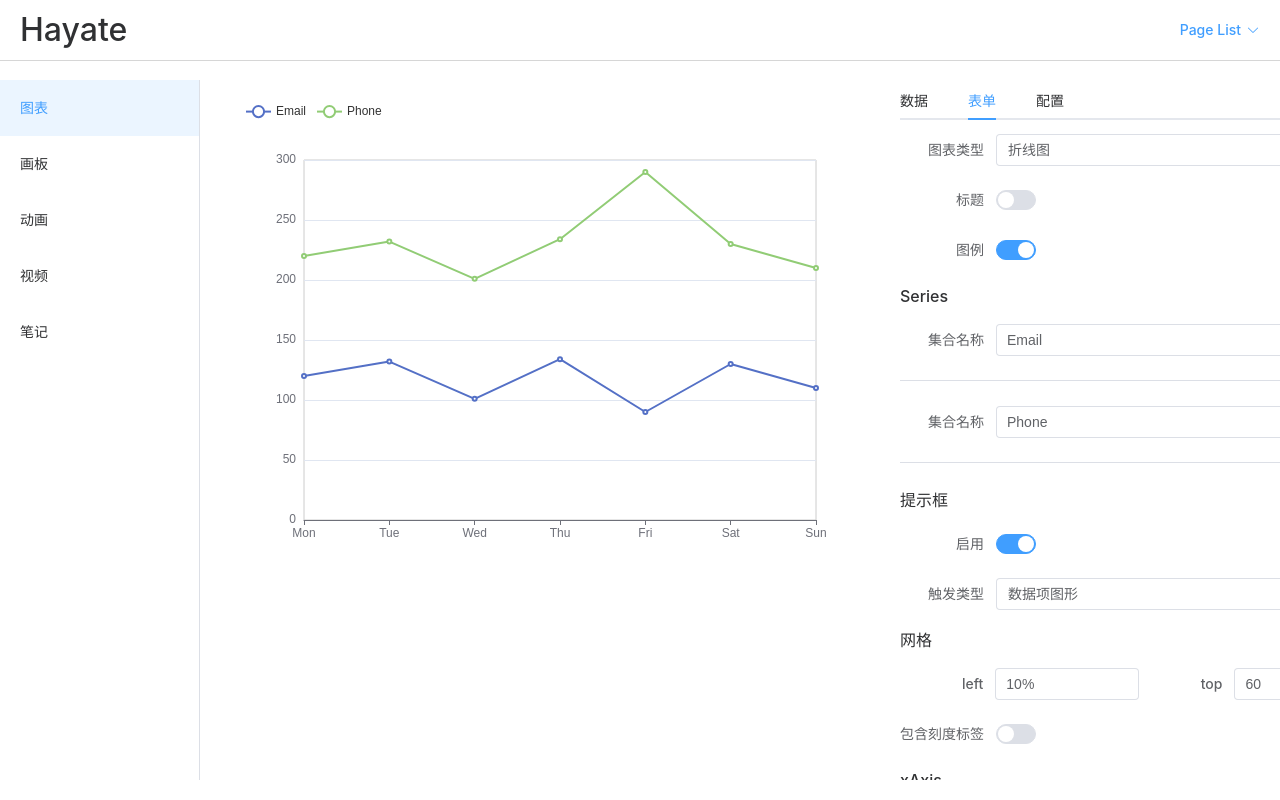
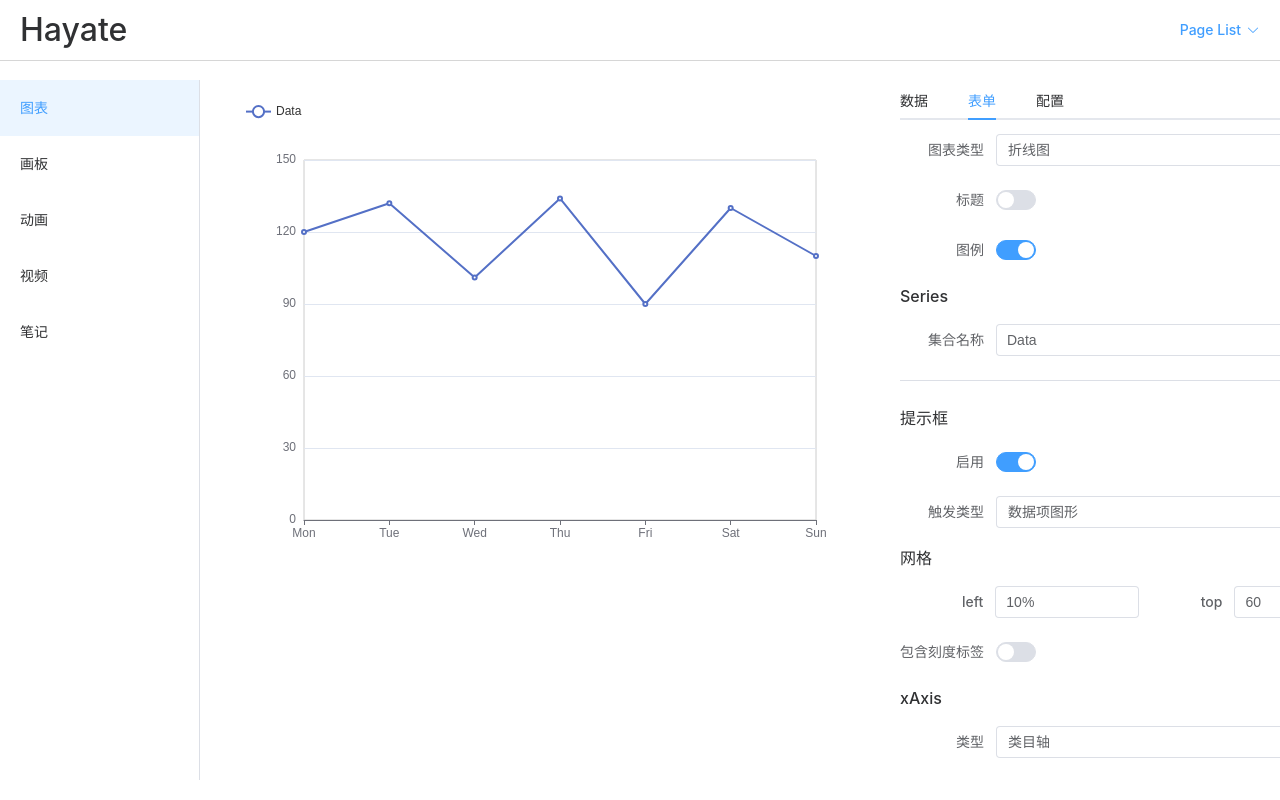
Before and after one commit to lienze87/hayate, a Vue app: page /charts in a window 1280 px wide. Built offline with nearby package versions, Linux system fonts and the light colour scheme.

Commit message:
fix(page): 修改图表页面新增数据时的取消操作

```diff
--- a/src/pages/charts/index.vue
+++ b/src/pages/charts/index.vue
@@ -25,9 +25,10 @@
           </el-table-column>
           <el-table-column label="操作" width="180">
             <template #default="scope">
-              <el-button v-if="editId === scope.row.id" type="primary" @click="handleConfirmData(scope.row)">
-                确定
-              </el-button>
+              <template v-if="editId === scope.row.id">
+                <el-button type="primary" @click="handleConfirmData(scope.row)"> 确定 </el-button>
+                <el-button @click="handleCancelData(scope.row)">取消</el-button>
+              </template>
               <template v-else>
                 <el-button type="success" @click="handleEditData(scope.row)"> 修改 </el-button>
                 <el-button type="danger" @click="handleDeleteData(scope.row)"> 删除 </el-button>
@@ -201,7 +202,7 @@ const tooltipTriggerList = [
 const dataset = ref([
   {
     id: 1,
-    name: 'Email',
+    name: 'Data',
     values: [
       { name: 'Mon', value: 120 },
       { name: 'Tue', value: 132 },
@@ -210,19 +211,6 @@ const dataset = ref([
       { name: 'Fri', value: 90 },
       { name: 'Sat', value: 130 },
       { name: 'Sun', value: 110 },
-    ],
-  },
-  {
-    id: 2,
-    name: 'Phone',
-    values: [
-      { name: 'Mon', value: 220 },
-      { name: 'Tue', value: 232 },
-      { name: 'Wed', value: 201 },
-      { name: 'Thu', value: 234 },
-      { name: 'Fri', value: 290 },
-      { name: 'Sat', value: 230 },
-      { name: 'Sun', value: 210 },
     ],
   },
 ]);
@@ -316,7 +304,11 @@ const handleConfirmData = (row: any) => {
   editId.value = 0;
 };
 
-const handleDeleteData = (row: any) => {
+const handleCancelData = (row: any) => {
+  handleDeleteData();
+};
+
+const handleDeleteData = () => {
   const targetIndex = dataset.value.findIndex((ele: any) => ele.id === editId.value);
   dataset.value.splice(targetIndex, 1);
 };
```
